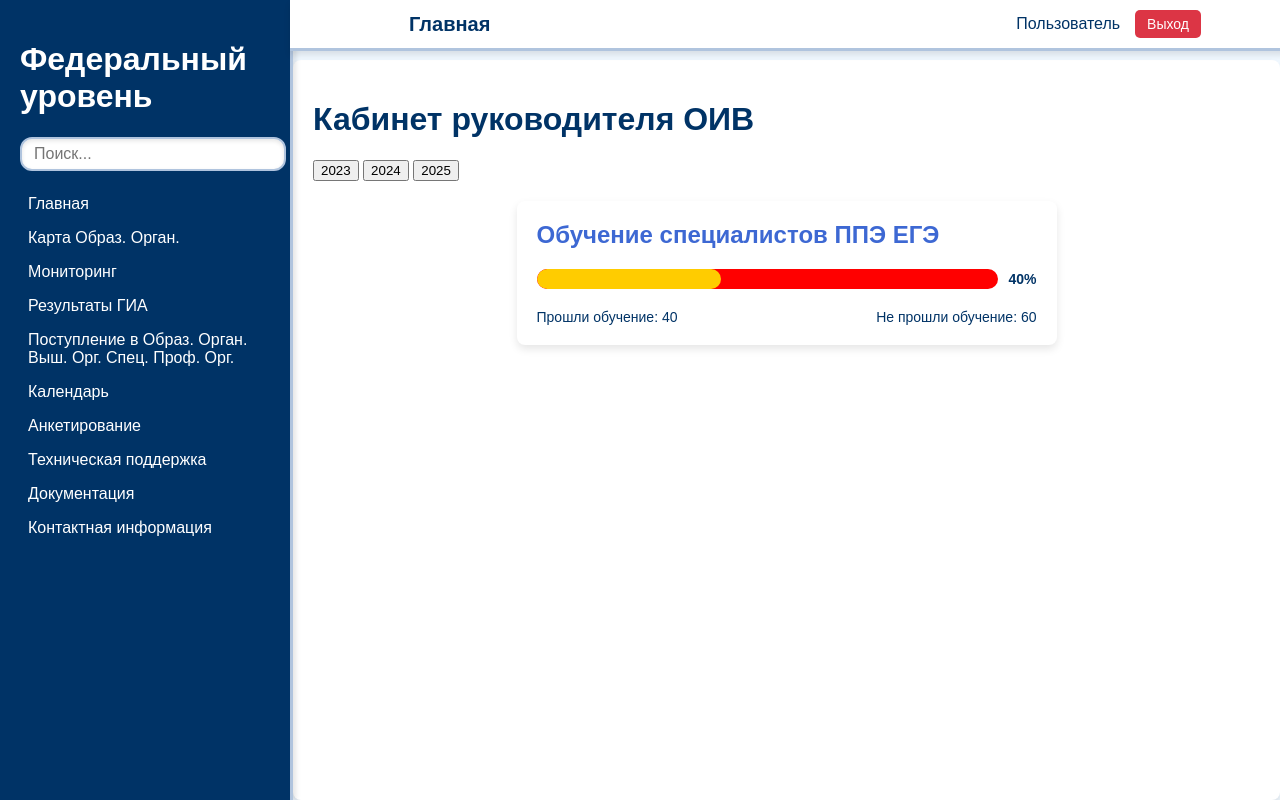
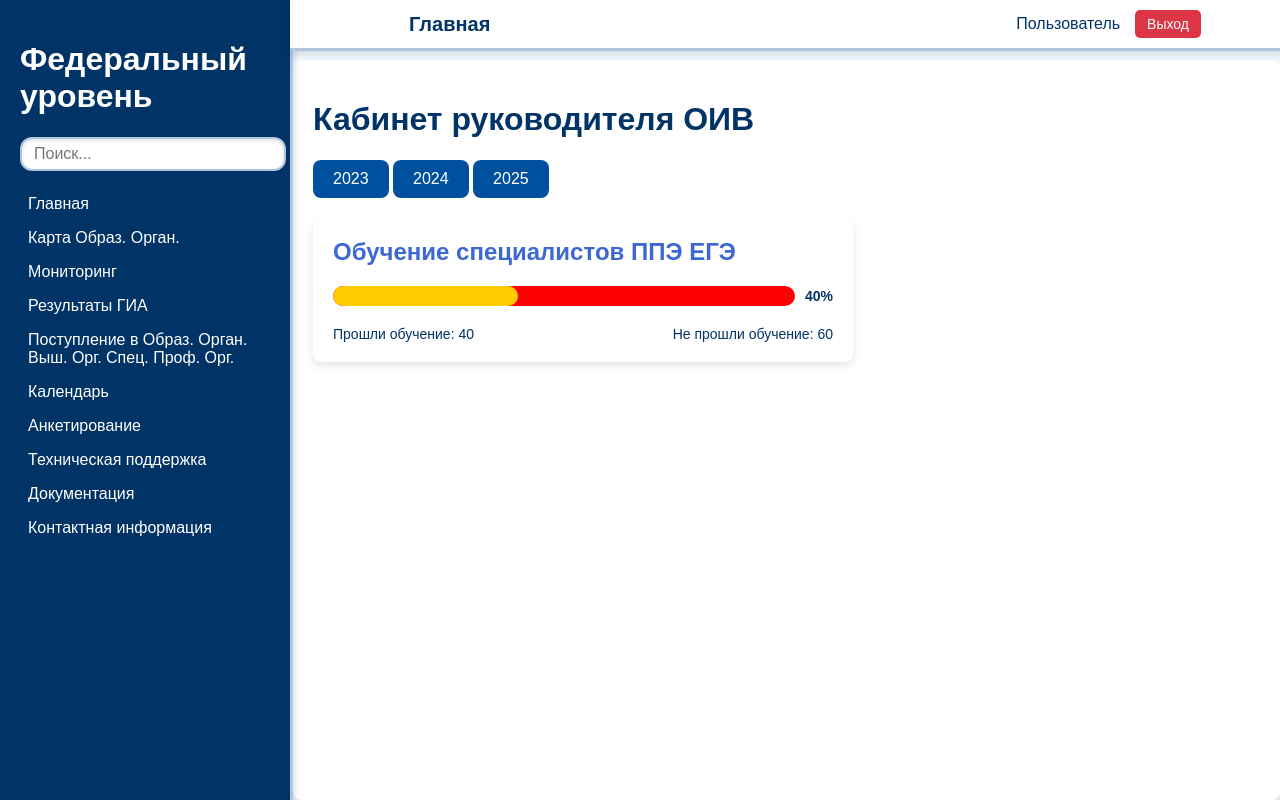
Before and after one commit to lonelygu/FCT_dashboard, a Flask app: page / in a window 1280 px wide. Run offline with Flask 3, Linux system fonts and the light colour scheme.

Commit message:
v 0.001.2

```diff
--- /dev/null
+++ b/base/static/css/Buttons_style.css
@@ -0,0 +1,25 @@
+.year-btn {
+    background-color: #00509e; /* Синий цвет фона */
+    color: white; /* Белый цвет текста */
+    border: none; /* Убираем границу */
+    padding: 10px 20px; /* Внутренний отступ */
+    font-size: 16px; /* Размер шрифта */
+    border-radius: 8px; /* Закругленные углы */
+    cursor: pointer; /* Изменяем курсор при наведении */
+    transition: background-color 0.3s ease, transform 0.2s ease;
+}
+
+.year-btn:hover {
+    background-color: #003366; /* Темно-синий при наведении */
+    transform: scale(1.05); /* Немного увеличивается */
+}
+
+.year-btn:active {
+    background-color: #002244; /* Ещё темнее при нажатии */
+    transform: scale(0.98); /* Чуть уменьшается при клике */
+}
+
+.year-btn:disabled {
+    background-color: #ccc; /* Серый цвет для неактивных кнопок */
+    cursor: not-allowed;
+}
--- a/base/static/css/style.css
+++ b/base/static/css/style.css
@@ -108,6 +108,8 @@ body {
 
 .content {
     margin-top: 60px; /* Отступ, чтобы контент не налезал на шапку */
+    display: flex;
+    flex-direction: column;
 }
 
 
@@ -167,3 +169,7 @@ body {
     list-style-type: none;
     padding-left: 0;
 }
+
+.data-container {
+    margin-right: auto;
+}
--- a/base/templates/index.html
+++ b/base/templates/index.html
@@ -3,9 +3,10 @@
 <head>
     <meta charset="UTF-8">
     <link rel="stylesheet" href="{{ url_for('static', filename='css/style.css') }}">
-    <link rel="stylesheet" href="{{ url_for('static', filename='css/bars.css') }}"> <!-- Подключаем bars.css -->
+    <link rel="stylesheet" href="{{ url_for('static', filename='css/bars.css') }}">
+    <link rel="stylesheet" href="{{ url_for('static', filename='css/Buttons_style.css') }}">
     <script src="https://code.jquery.com/jquery-3.6.0.min.js"></script>
-    <script src="{{ url_for('static', filename='js/bar_creator.js') }}" defer></script> <!-- Подключаем JS -->
+    <script src="{{ url_for('static', filename='js/bar_creator.js') }}"></script> <!-- Подключаем JS -->
     <link rel="stylesheet" href="{{ url_for('static', filename='css/bars.css') }}">
 </head>
 <body>
@@ -25,12 +26,11 @@
             </div>
 
             <!-- Контейнер для отображения графика -->
-            <div id="data-container">
+            <div id="data-container" class="data-container">
                 {% include 'linebar.html' %}
             </div>
 
         </div>
     </div>
-
 </body>
 </html>
```
